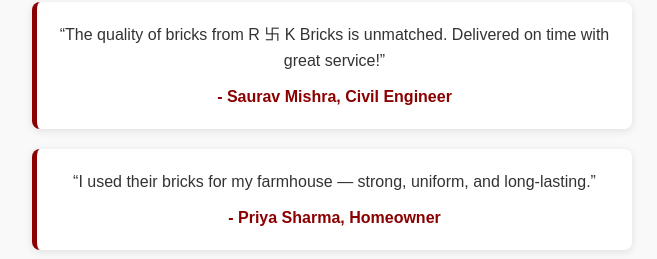
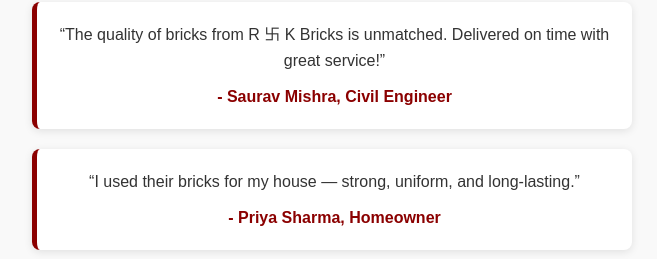
Before and after one commit to anurag1222-ctrl/R-K-bricks, a plain HTML site: page index.html in a window 1280 px wide. Shown: the part 1194-1453 px from the top of the page, without its empty margins (308-965 px from the left). Drawn offline with Linux system fonts and the light colour scheme.

Commit message:
Update index.html

```diff
--- a/index.html
+++ b/index.html
@@ -245,7 +245,7 @@
         <h4>- Saurav Mishra, Civil Engineer</h4>
       </div>
       <div class="testimonial">
-        <p>“I used their bricks for my farmhouse — strong, uniform, and long-lasting.”</p>
+        <p>“I used their bricks for my house — strong, uniform, and long-lasting.”</p>
         <h4>- Priya Sharma, Homeowner</h4>
       </div>
     </section>
```
